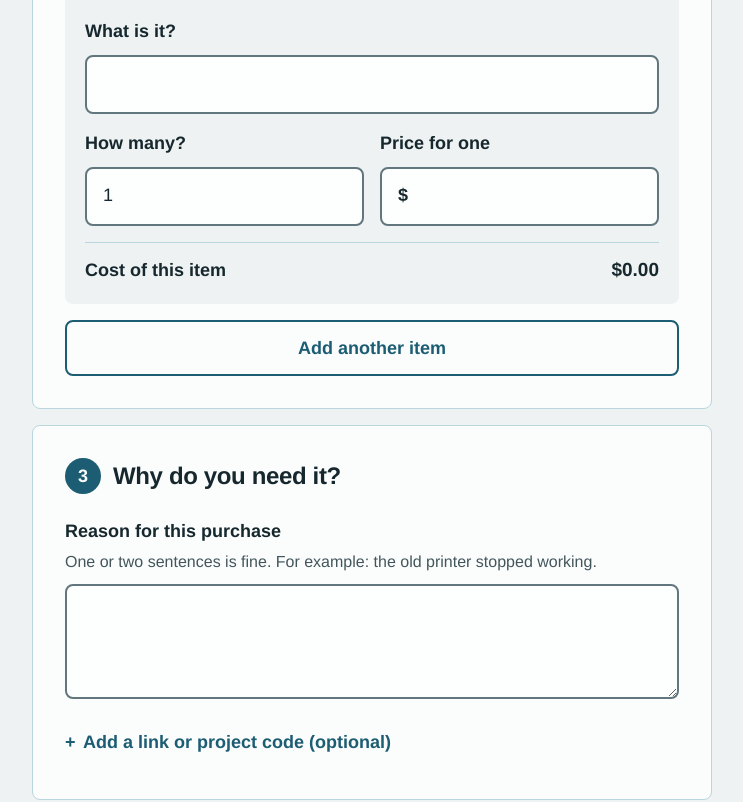
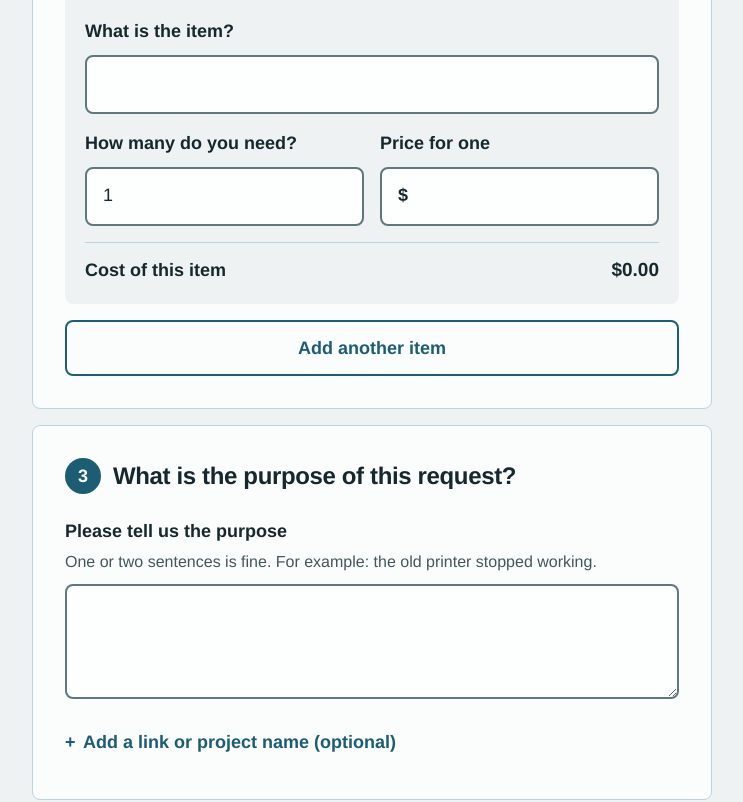
Before and after one commit to demandir/PO-Desk, a React (Vite) app: page / in a window 1280 px wide. Shown: the part 1040-1842 px from the top of the page, without its empty margins (268-1011 px from the left). Built offline with nearby package versions, Linux system fonts and the light colour scheme; no server answers.

Commit message:
Soften form questions and use project name
Co-Authored-By: Claude Opus 5.5 <noreply@anthropic.com>

```diff
--- a/src/lib/validation.ts
+++ b/src/lib/validation.ts
@@ -21,8 +21,8 @@ const httpsUrl = z
 
 export const lineItemSchema = z.object({
   id: z.string().min(1),
-  description: z.string().trim().min(1, 'Enter what you need').max(500),
-  quantity: z.coerce.number().positive('Enter how many you need').max(10_000).refine(twoDecimals, precisionMessage),
+  description: z.string().trim().min(1, 'Please enter the item').max(500),
+  quantity: z.coerce.number().positive('Please enter how many you need').max(10_000).refine(twoDecimals, precisionMessage),
   unitPrice: z.coerce.number().positive('Enter the price for one').max(10_000_000).refine(twoDecimals, precisionMessage),
 })
 
@@ -36,7 +36,7 @@ export const purchaseOrderSchema = z
     businessReason: z
       .string()
       .trim()
-      .min(10, 'Please say a little more about why you need this')
+      .min(10, 'Please say a little more about the purpose of this request')
       .max(2_000),
     items: z.array(lineItemSchema).min(1).max(25),
     currency: z.literal('USD'),
--- a/src/pages/AdminDashboardPage.tsx
+++ b/src/pages/AdminDashboardPage.tsx
@@ -102,7 +102,7 @@ function OrderDetail({
         <dl>
           <div><dt>Requester</dt><dd>{order.requesterName}</dd></div>
           <div><dt>Department</dt><dd>{order.departmentName}</dd></div>
-          <div><dt>Cost center</dt><dd>{order.costCenter || 'Not provided'}</dd></div>
+          <div><dt>Project name</dt><dd>{order.costCenter || 'Not provided'}</dd></div>
         </dl>
         <div className="order-detail__reason">
           <h3>Business reason</h3>
--- a/src/pages/RequestPage.tsx
+++ b/src/pages/RequestPage.tsx
@@ -327,7 +327,7 @@ export function RequestPage() {
         </section>
 
         <section className="form-section" aria-labelledby="order-heading" >
-          <h2 id="order-heading"><span className="step-number" aria-hidden="true">2</span>What do you need?</h2>
+          <h2 id="order-heading"><span className="step-number" aria-hidden="true">2</span>What are you looking to buy?</h2>
           <div className="field-grid">
             <label className="field">
               <span>Store or company</span>
@@ -349,7 +349,7 @@ export function RequestPage() {
               <div className="line-item" key={item.id}>
                 <h3 className="line-item__title">Item {index + 1}</h3>
                 <label className="field line-item__description">
-                  <span>What is it?</span>
+                  <span>What is the item?</span>
                   <input
                     id={`field-items.${index}.description`}
                     value={item.description}
@@ -363,7 +363,7 @@ export function RequestPage() {
                   />
                 </label>
                 <label className="field line-item__quantity">
-                  <span>How many?</span>
+                  <span>How many do you need?</span>
                   <DecimalInput
                     id={`field-items.${index}.quantity`}
                     value={item.quantity}
@@ -405,9 +405,9 @@ export function RequestPage() {
         </section>
 
         <section className="form-section" aria-labelledby="reason-heading" >
-          <h2 id="reason-heading"><span className="step-number" aria-hidden="true">3</span>Why do you need it?</h2>
+          <h2 id="reason-heading"><span className="step-number" aria-hidden="true">3</span>What is the purpose of this request?</h2>
           <label className="field">
-            <span>Reason for this purchase</span>
+            <span>Please tell us the purpose</span>
             <small id="reason-help">One or two sentences is fine. For example: the old printer stopped working.</small>
             <textarea
               id="field-businessReason"
@@ -420,7 +420,7 @@ export function RequestPage() {
             <ErrorText id="reason-error" message={errors.businessReason} />
           </label>
           <details className="optional-details" open={optionalOpen} onToggle={(event) => setOptionalOpen(event.currentTarget.open)}>
-            <summary>Add a link or project code (optional)</summary>
+            <summary>Add a link or project name (optional)</summary>
             <div className="field-grid">
               <label className="field">
                 <span>Link to the item (optional)</span>
@@ -440,11 +440,11 @@ export function RequestPage() {
                 <ErrorText id="vendor-url-error" message={errors.vendorUrl} />
               </label>
               <label className="field">
-                <span>Project code (optional)</span>
-                <small id="cost-center-help">Leave this empty if you do not have one.</small>
+                <span>Project name (optional)</span>
+                <small id="cost-center-help">Leave this empty if this is not for a project.</small>
                 <input
                   id="field-costCenter"
-                  autoCapitalize="characters"
+                  autoCapitalize="words"
                   value={draft.costCenter}
                   onChange={(event) => updateField('costCenter', event.target.value)}
                   maxLength={50}
```
